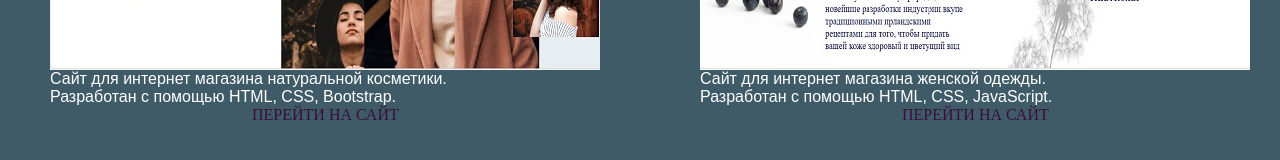
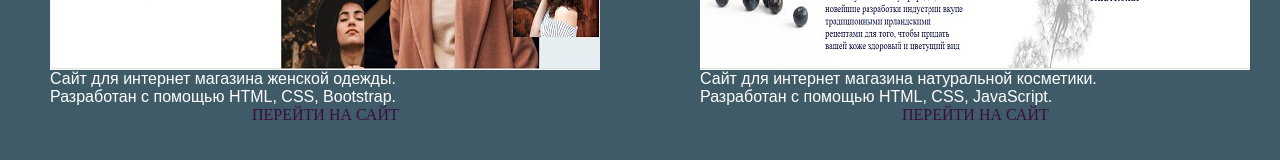
Before and after one commit to yulia19882019/portfolio, a plain HTML site: page index3.html in a window 1280 px wide. Shown: the part 400-560 px from the top of the page. Drawn offline with Linux system fonts and the light colour scheme.

Commit message:
first commit

```diff
--- a/index3.html
+++ b/index3.html
@@ -37,7 +37,7 @@
         <button class="prev-button" aria-label="Посмотреть предыдущий слайд">&lt;</button>
         <button class="next-button" aria-label="Посмотреть следующий слайд">&gt</button>
         <div class="card-body">
-          <p class="card-text">Сайт для интернет магазина натуральной косметики.<br> Разработан с помощью HTML, CSS, Bootstrap.</p>
+          <p class="card-text">Сайт для интернет магазина женской одежды.<br> Разработан с помощью HTML, CSS, Bootstrap.</p>
         </div>
         <div class="button">
           <a href="http://127.0.0.1:5501/" class="nubex">ПЕРЕЙТИ НА САЙТ</a>
@@ -51,7 +51,7 @@
         <button class="prev-button2" aria-label="Посмотреть предыдущий слайд">&lt;</button>
         <button class="next-button2" aria-label="Посмотреть следующий слайд">&gt</button>
         <div class="card-body">
-          <p class="card-text">Сайт для интернет магазина женской одежды.<br> Разработан с помощью  HTML, CSS, JavaScript.</p>
+          <p class="card-text">Сайт для интернет магазина натуральной косметики.<br> Разработан с помощью  HTML, CSS, JavaScript.</p>
         </div>
         <div class="button1">
           <a href="http://127.0.0.1:5502/index.html" class="nubex1">ПЕРЕЙТИ НА САЙТ</a>
--- a/style.css
+++ b/style.css
@@ -2,6 +2,7 @@
     margin: 0;
     padding: 0;
 }
+/***************************Header*************************************/
 .header{
     height: 100px;
     width: 1300px;
@@ -73,6 +74,7 @@
 .link5:hover{
     color:rgb(79, 76, 224);
 }
+/********************************MAIN*************************/
 .main{
     height: 500px;
     width: 1300px;
@@ -137,6 +139,7 @@
   .back-side-img {
     transform: rotateY(180deg);
   }
+  /********************FOOTER********************************/
 .footer{
     height: 50px;
     width: 1300px;
--- a/style2.css
+++ b/style2.css
@@ -2,6 +2,7 @@
     margin: 0;
     padding: 0;
 }
+/***************************Header*************************************/
 .header{
     height: 100px;
     width: 1300px;
@@ -73,6 +74,7 @@
 .link5:hover{
     color:rgb(79, 76, 224);
 }
+/********************************MAIN*************************/
 .main{
     height: 500px;
     width: 1300px;
@@ -108,6 +110,7 @@
 .color{
     color: rgb(57, 14, 63);
 }
+ /********************FOOTER********************************/
 .footer{
     height: 50px;
     width: 1300px;
--- a/style3.css
+++ b/style3.css
@@ -2,6 +2,7 @@
     margin: 0;
     padding: 0;
 }
+/***************************Header*************************************/
 .header{
     height: 100px;
     width: 1300px;
@@ -73,6 +74,7 @@
 .link5:hover{
     color:rgb(79, 76, 224);
 }
+/********************************MAIN*************************/
 .main{
     height: 500px;
     width: 1300px;
@@ -179,6 +181,7 @@
     padding: 1em 2em;
     margin-left: 170px;
     }
+     /********************FOOTER********************************/
 .footer{
     height: 50px;
     width: 1300px;
--- a/style4.css
+++ b/style4.css
@@ -2,6 +2,7 @@
     margin: 0;
     padding: 0;
 }
+/***************************Header*************************************/
 .header{
     height: 100px;
     width: 1300px;
@@ -73,6 +74,7 @@
 .link5:hover{
     color:rgb(79, 76, 224);
 }
+/********************************MAIN*************************/
 .main{
     height: 500px;
     width: 1300px;
@@ -150,6 +152,7 @@
     -webkit-transform: rotate(15deg);
     transform: rotate(15deg);
 }
+ /********************FOOTER********************************/
 .footer{
     height: 50px;
     width: 1300px;
--- a/style5.css
+++ b/style5.css
@@ -2,6 +2,7 @@
     margin: 0;
     padding: 0;
 }
+/***************************Header*************************************/
 .header{
     height: 100px;
     width: 1300px;
@@ -73,6 +74,7 @@
 .link5:visited{
     color: rgb(57, 14, 63);
 }
+/********************************MAIN*************************/
 .main{
     height: 500px;
     width: 1300px;
@@ -149,6 +151,7 @@
   .map{
     margin-left: 50px;
   }
+   /********************FOOTER********************************/
 .footer{
     height: 50px;
     width: 1300px;
```
Also changed, not shown: index.html (+0 -4 lines).
